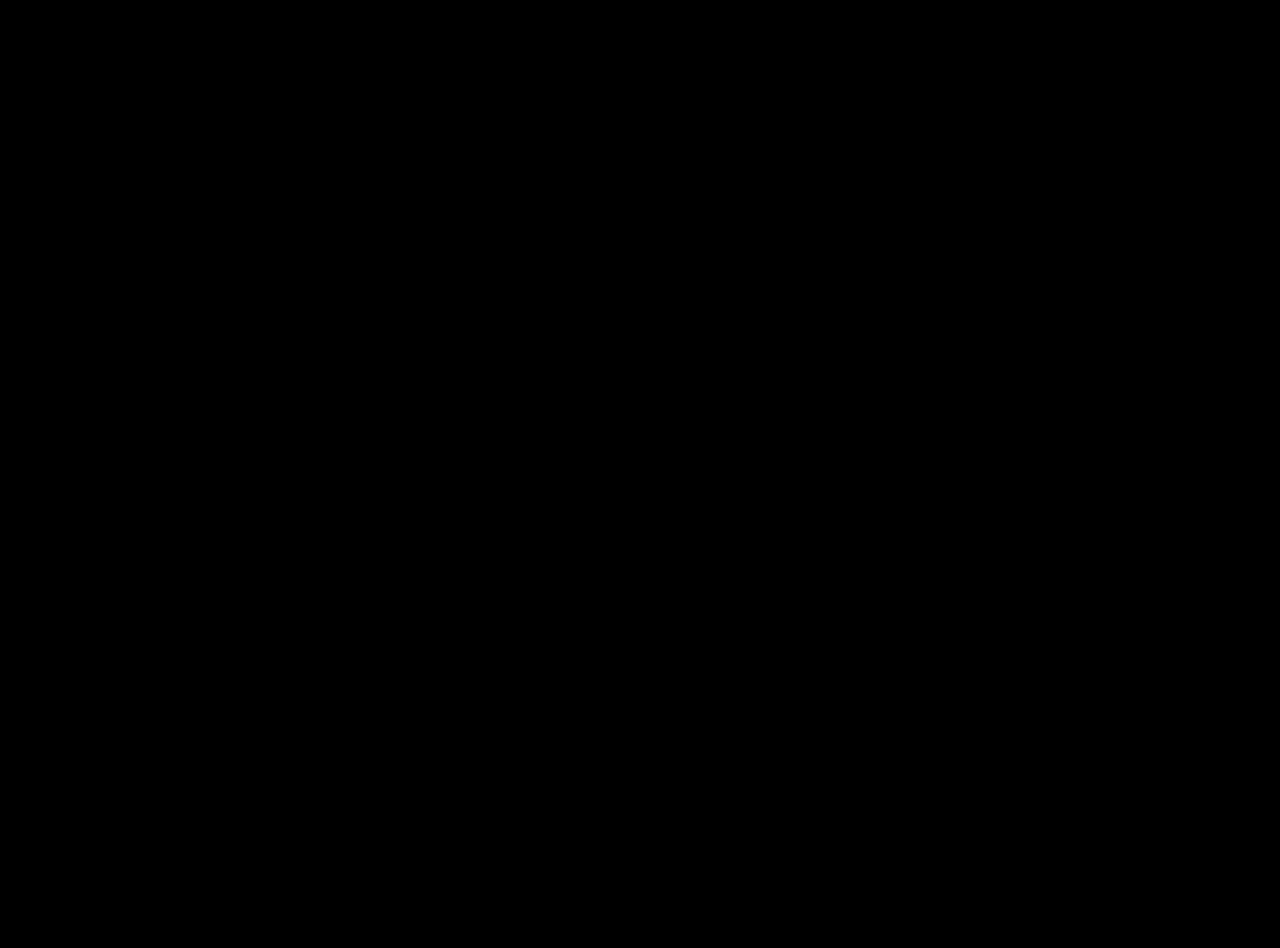
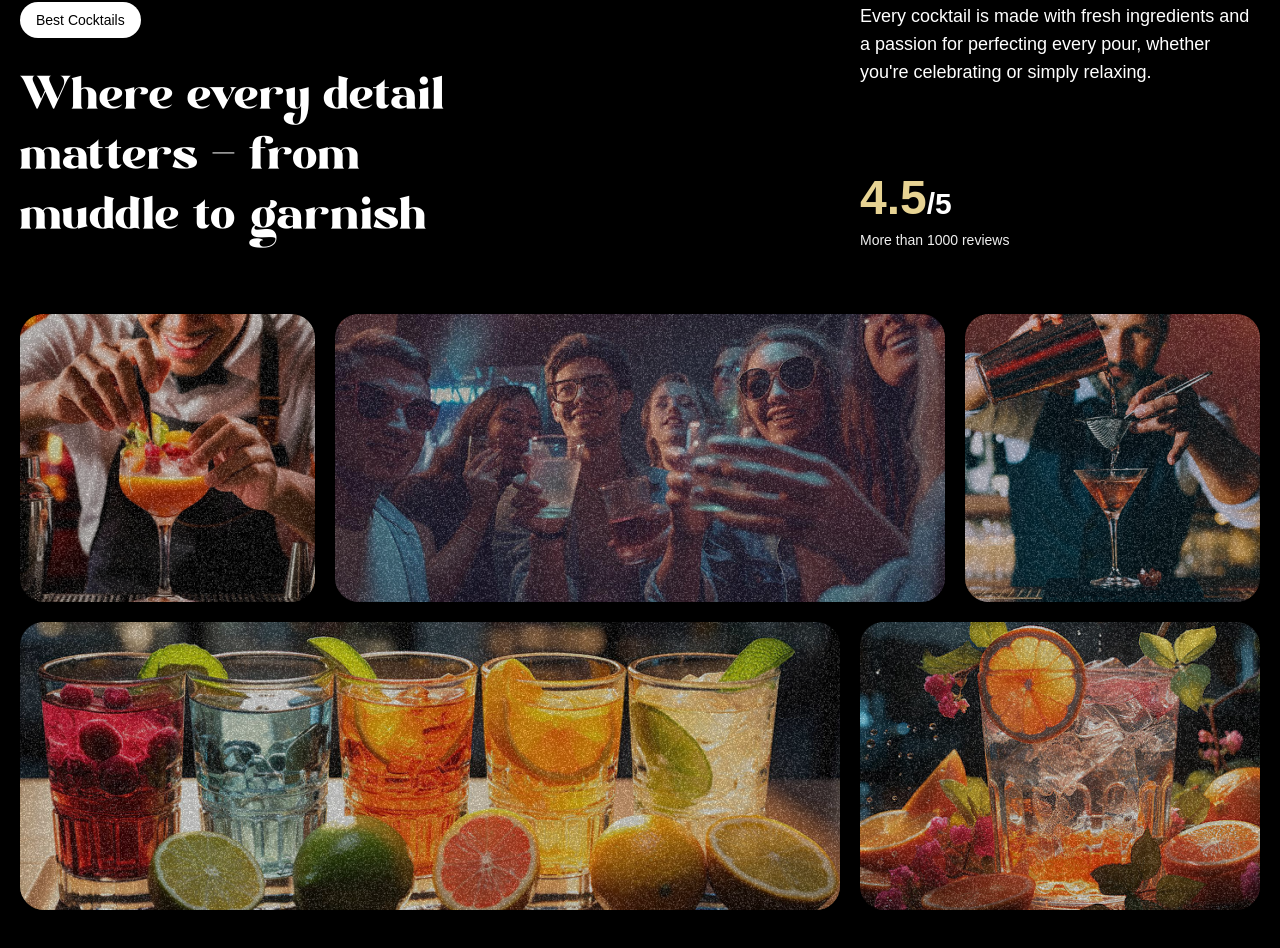
Before and after one commit to truongnhuhungnam3793/gsap-cocktails, a React (Vite) app: page / in a window 1280 px wide. Shown: the part 1710-2658 px from the top of the page. Before the commit the page ends 1600 px from the top, so only its background shows below. Built offline with nearby package versions, Linux system fonts and the light colour scheme; a web font is replaced by a local one.

Commit message:
Add About component to App for enhanced content presentation

```diff
--- a/src/App.jsx
+++ b/src/App.jsx
@@ -1,6 +1,7 @@
 import gsap from "gsap"
 import { ScrollTrigger, SplitText } from "gsap/all"
 import ReactLenis, { useLenis } from "lenis/react"
+import About from "./components/About"
 import Cocktails from "./components/Cocktails"
 import Hero from "./components/Hero"
 import Navbar from "./components/Navbar"
@@ -16,6 +17,7 @@
         <Navbar />
         <Hero />
         <Cocktails />
+        <About />
       </main>
     </ReactLenis>
   )
--- /dev/null
+++ b/src/components/About.jsx
@@ -0,0 +1,92 @@
+import { useGSAP } from "@gsap/react"
+import gsap from "gsap"
+import { SplitText } from "gsap/all"
+
+const About = () => {
+  useGSAP(() => {
+    const titleSplitText = SplitText.create("#about h2", { type: "words" })
+
+    const scrollTimeline = gsap.timeline({
+      scrollTrigger: {
+        trigger: "#about",
+        // markers: true,
+        start: "top center",
+      },
+    })
+
+    scrollTimeline
+      .from(titleSplitText.words, {
+        opacity: 0,
+        yPercent: 100,
+        duration: 1,
+        ease: "expo.out",
+        stagger: 0.02,
+      })
+      .from(
+        ".top-grid > div, .bottom-grid > div",
+        {
+          opacity: 0,
+          duration: 1,
+          ease: "power1.inOut",
+          stagger: 0.04,
+        },
+        "-=0.5"
+      )
+  })
+
+  return (
+    <section id="about">
+      <div className="mb-16 md:px-0 px-5">
+        <div className="content">
+          <div className="md:col-span-8">
+            <p className="badge">Best Cocktails</p>
+            <h2>
+              Where every detail matters <span className="text-white">-</span>{" "}
+              from muddle to garnish
+            </h2>
+          </div>
+          <div className="sub-content">
+            <p>
+              Every cocktail is made with fresh ingredients and a passion for
+              perfecting every pour, whether you're celebrating or simply
+              relaxing.
+            </p>
+            <div>
+              <p className="md:text-3xl text-xl font-bold">
+                <span>4.5</span>/5
+              </p>
+              <p className="text-sm text-white-100">More than 1000 reviews</p>
+            </div>
+          </div>
+        </div>
+      </div>
+
+      <div className="top-grid">
+        <div className="md:col-span-3">
+          <div className="noisy" />
+          <img src="/images/abt1.png" alt="grid-img-1" />
+        </div>
+        <div className="md:col-span-6">
+          <div className="noisy" />
+          <img src="/images/abt2.png" alt="grid-img-2" />
+        </div>
+        <div className="md:col-span-3">
+          <div className="noisy" />
+          <img src="/images/abt5.png" alt="grid-img-5" />
+        </div>
+      </div>
+
+      <div className="bottom-grid">
+        <div className="md:col-span-8">
+          <div className="noisy" />
+          <img src="/images/abt3.png" alt="grid-img-3" />
+        </div>
+        <div className="md:col-span-4">
+          <div className="noisy" />
+          <img src="/images/abt4.png" alt="grid-img-4" />
+        </div>
+      </div>
+    </section>
+  )
+}
+export default About
```
